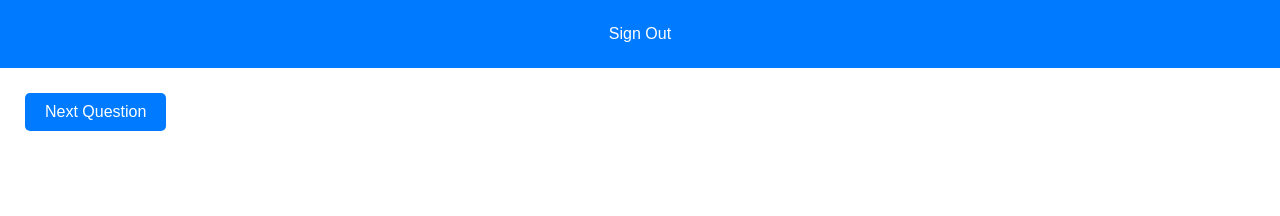
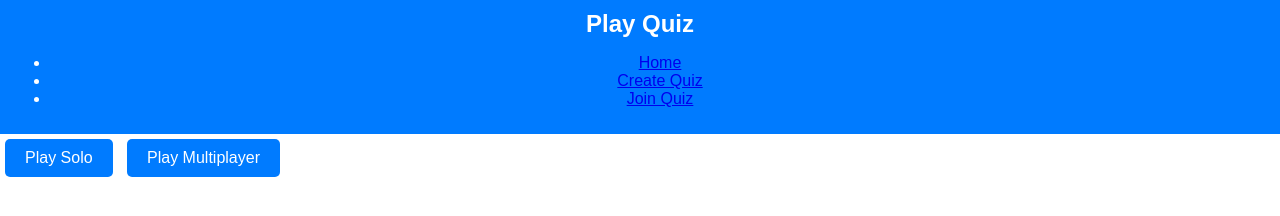
Before and after one commit to aarush67/QuizApp, a plain HTML site: page playQuiz.html in a window 1280 px wide. Drawn offline with Linux system fonts and the light colour scheme.

Commit message:
Update playQuiz.html

```diff
--- a/playQuiz.html
+++ b/playQuiz.html
@@ -5,20 +5,22 @@
     <meta name="viewport" content="width=device-width, initial-scale=1.0">
     <title>Play Quiz</title>
     <link rel="stylesheet" href="styles.css">
-    <script src="https://www.gstatic.com/firebasejs/8.10.0/firebase-app.js"></script>
-    <script src="https://www.gstatic.com/firebasejs/8.10.0/firebase-auth.js"></script>
-    <script src="https://www.gstatic.com/firebasejs/8.10.0/firebase-firestore.js"></script>
-    <script src="playQuiz.js" defer></script>
 </head>
 <body>
     <nav>
-        <button id="signOutBtn">Sign Out</button>
-        <h1 id="quizTitle"></h1>
+        <h1>Play Quiz</h1>
+        <ul>
+            <li><a href="index.html">Home</a></li>
+            <li><a href="createQuiz.html">Create Quiz</a></li>
+            <li><a href="joinQuiz.html">Join Quiz</a></li>
+        </ul>
     </nav>
 
-    <div id="quizContainer">
-        <div id="questionContainer"></div>
-        <button id="nextQuestionBtn">Next Question</button>
+    <div id="playQuizContainer">
+        <button id="soloModeBtn">Play Solo</button>
+        <button id="multiPlayerModeBtn">Play Multiplayer</button>
     </div>
+
+    <script src="app.js"></script>
 </body>
 </html>
```
